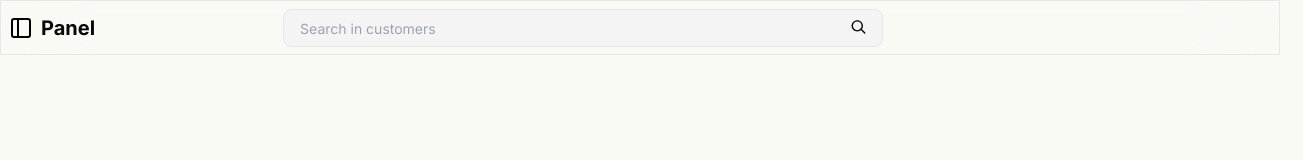
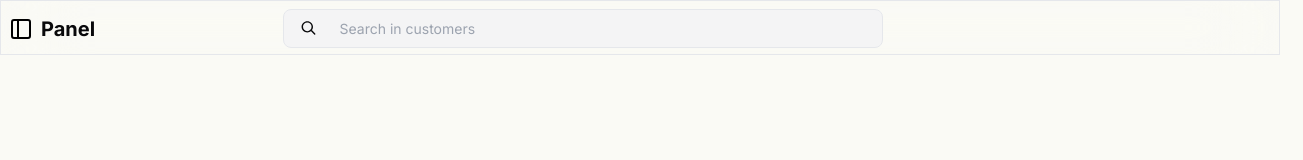
Before and after one commit to forworkismail/sycamore, an Angular app: page /panel in a window 1280 px wide. Shown: the top 160 px of the page, 1303 px wide, since content can reach past the window. Built offline with nearby package versions, Linux system fonts and the light colour scheme.

Commit message:
refactor: move search bar to its own component
Changes to be committed:
	new file:   src/app/common/components/search/search.component.html
	modified:   src/app/panel/panel.component.html
	modified:   src/app/panel/panel.component.ts

```diff
--- /dev/null
+++ b/src/app/common/components/search/search.component.html
@@ -0,0 +1,14 @@
+<div
+  #overlayTrigger
+  class="col-start-2 col-end-3 ms-[180px] flex h-full min-w-[300px] max-w-[600px] flex-row items-center space-x-2 rounded-lg border bg-secondary py-2 text-primary transition-all duration-300 ease-in-out focus-within:max-w-[700px] focus-within:border focus-within:border-secondary">
+  <div class="flex w-[8%] items-center justify-center px-2">
+    <app-search-icon [height]="20" [width]="20"></app-search-icon>
+  </div>
+  <div class="relative ms-4 h-full w-[92%]">
+    <input
+      type="text"
+      (focus)="showOverlay()"
+      class="h-full w-full bg-transparent text-primary outline-none"
+      placeholder="Search in customers" />
+  </div>
+</div>
--- a/src/app/panel/panel.component.html
+++ b/src/app/panel/panel.component.html
@@ -7,26 +7,10 @@
       </div>
       <app-text-title>{{ this.activeRoute | titlecase }}</app-text-title>
     </div>
-
-    <div
-      class="col-start-2 col-end-3 ms-[180px] flex h-full min-w-[300px] max-w-[600px] flex-row items-center space-x-2 rounded-lg border bg-secondary text-primary transition-all duration-300 ease-in-out focus-within:max-w-[700px] focus-within:border focus-within:border-secondary">
-      <div class="relative ms-4 h-full w-[92%]">
-        <input
-          type="text"
-          class="h-full w-full bg-transparent text-primary outline-none"
-          placeholder="Search in customers" />
-      </div>
-
-      <div class="flex w-[8%] items-center justify-center px-2">
-        <app-button [type]="'icon'">
-          <app-search-icon (click)="abc()" [height]="20" [width]="20"></app-search-icon>
-        </app-button>
-      </div>
-    </div>
+    <app-search></app-search>
   </div>
 
   <div class="col-start-2 col-end-3 row-start-2 row-end-3">
-    <!-- <button class="bg-primary px-2 py-4 text-white" #triggerButton (click)="showOverlay()">Show Overlay</button> -->
     <router-outlet></router-outlet>
   </div>
 </div>
--- a/src/app/panel/panel.component.ts
+++ b/src/app/panel/panel.component.ts
@@ -12,6 +12,8 @@ import { SearchIconComponent } from '../common/icons/search-icon.component';
 import { ConfigurationIconComponent } from '../common/icons/configuration-icon.component';
 import { ButtonComponent } from '../common/components/button/button.component';
 import { ListComponent } from '../common/components/list/list.component';
+import { OverlayService } from 'app/common/components/base/overlay/overlay.service';
+import { SearchComponent } from '../common/components/search/search.component';
 
 @Component({
   selector: 'app-panel',
@@ -30,16 +32,15 @@ import { ListComponent } from '../common/components/list/list.component';
     ConfigurationIconComponent,
     ButtonComponent,
     ListComponent,
+    SearchComponent,
   ],
 })
 export default class PanelComponent {
-  @ViewChild('triggerButton', { static: true }) triggerButton: ElementRef = {} as ElementRef;
   activeRoute = '';
   routerSubscription = new Subscription();
   toggleSidebar = false;
 
   private router = inject(Router);
-  // private overlayService = inject(OverlayService);
 
   ngOnInit() {
     this.getActiveRouteSegment();
@@ -56,11 +57,4 @@ export default class PanelComponent {
   onToggleSidebar() {
     this.toggleSidebar = !this.toggleSidebar;
   }
-
-  // showOverlay(): void {
-  //   this.overlayService.showOverlayForComponent(this.triggerButton);
-  // }
-  abc() {
-    console.log('ABC');
-  }
 }
```
